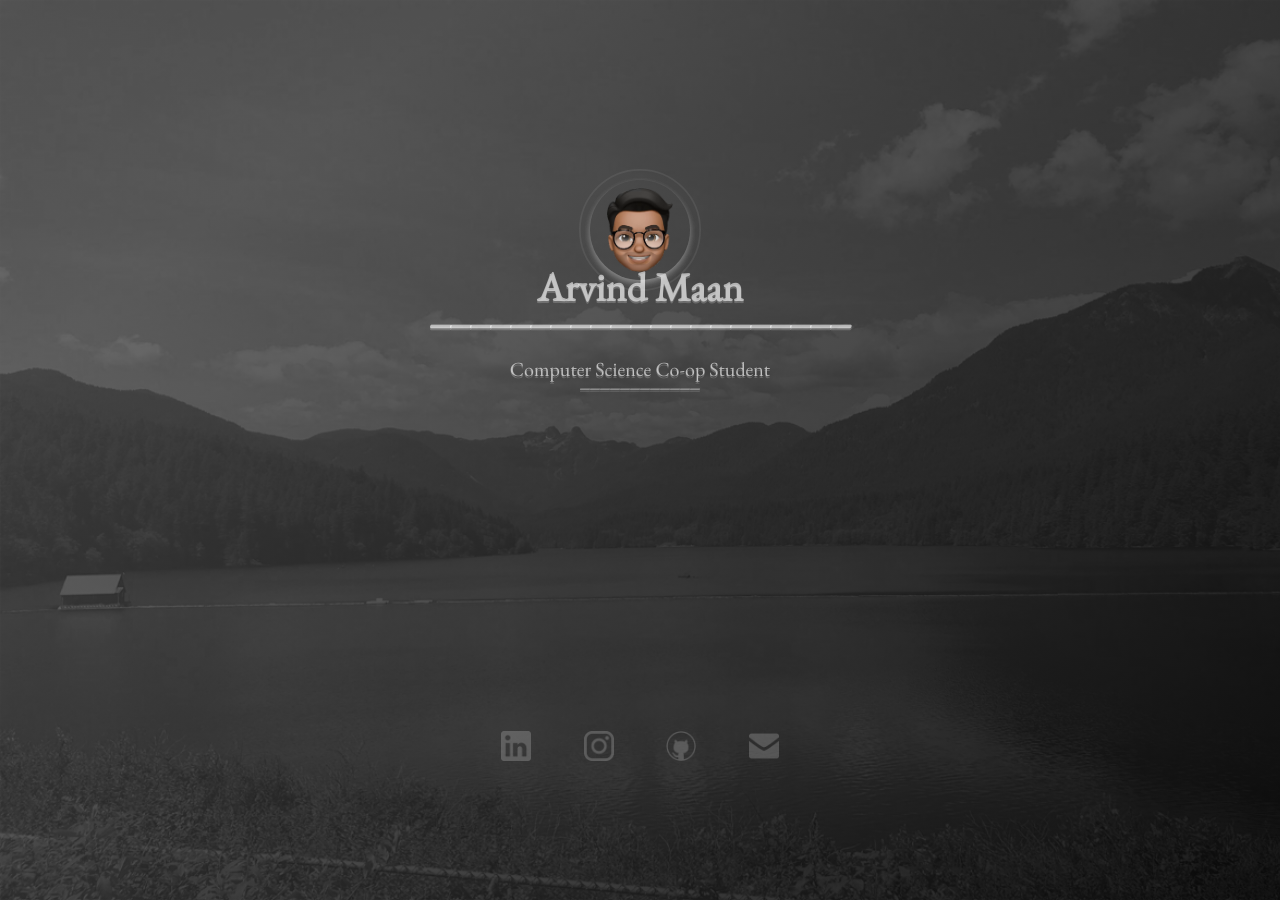
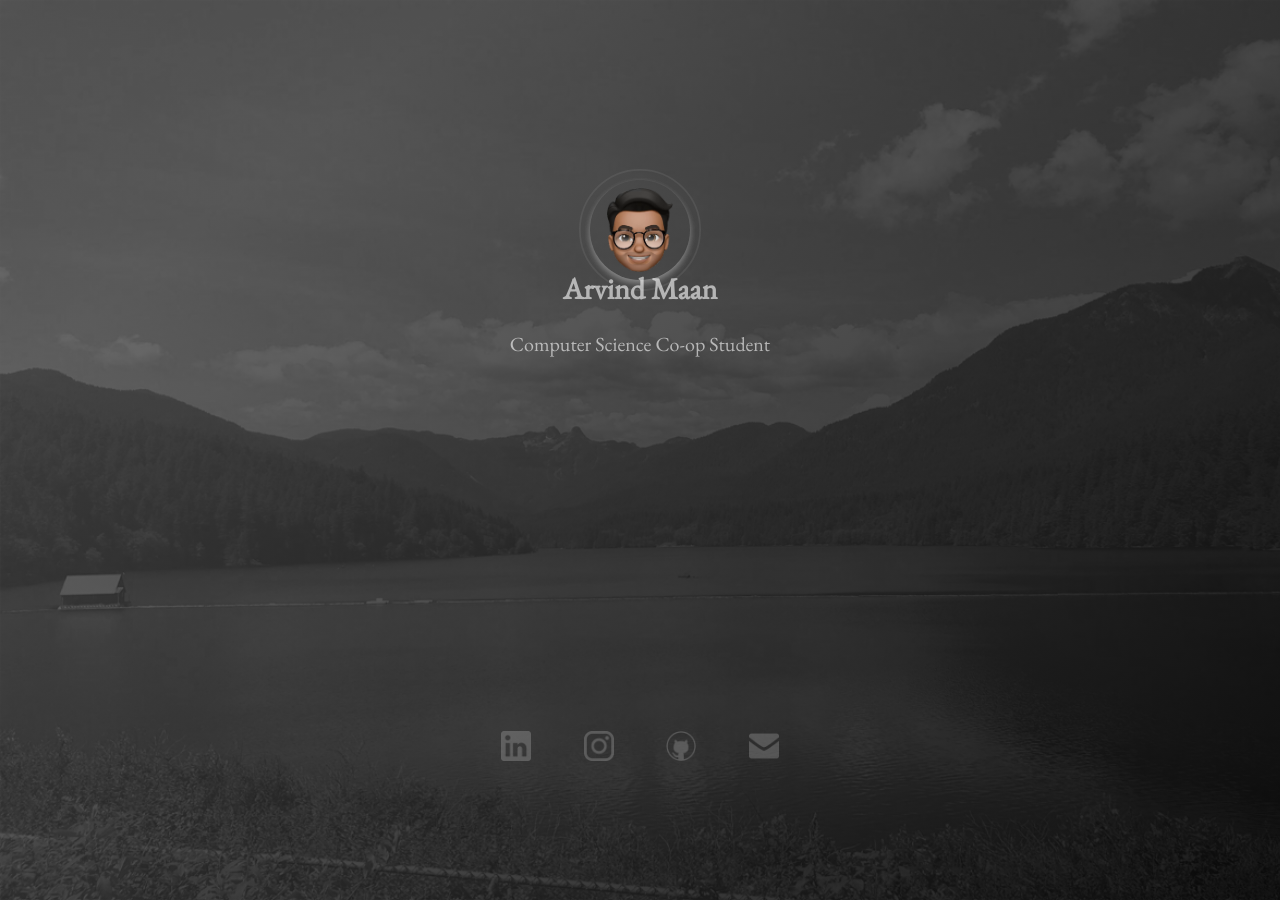
Before and after one commit to Arvind-Maan/arvind-maan.github.io, a Jekyll site: the page built from index.html, in a window 1280 px wide. Built offline with Jekyll 4.4.1, drawn with Linux system fonts in a browser that asks for light colours.

Commit message:
Fixed text scaling and removed text underline

```diff
--- a/_sass/main.scss
+++ b/_sass/main.scss
@@ -65,18 +65,17 @@ body {
   display: flex;
   flex-direction: column;
   align-items: center;
-  padding-top: 150px;
+  padding-top: 160px;
   width: 100%;
   height: 100%;
   font-family: 'EB Garamond', serif;
   color: rgba(255, 255, 255, .6);
   text-align: center;
-  line-height: .5;
-  text-shadow: 0px 2px  rgba(255, 255, 255, 0.2);
+  line-height: .6;
 }
 
 .title {
-  font-size: 40px;
+  font-size: 30px;
 }
 
 .description {
@@ -129,20 +128,15 @@ body {
   }
 
   .content-avatar {
-    width: 200px;
-    min-height: 200px;
+    width: 300px;
+    min-height: 300px;
     border-radius: 50%;
   }
 
   .content-box {
     padding-top: 50%;
   }
-
-  .title {
-    font-size: 60px;
-  }
-
-  .description {
-    font-size: 40px;
+  .title,.description {
+    font-size: 250%;
   }
 }
--- a/index.html
+++ b/index.html
@@ -3,5 +3,5 @@ layout: default
 title: Arvind Maan
 description: Computer Science Co-op Student
 ---
-<h1 class="title"> {{ page.title }}<br>_____________________</h1>
-<p class="description"> {{ page.description }} <br> ____________</p>
+<h1 class="title"> {{ page.title }} </h1>
+<p class="description"> {{ page.description }}</p>
```
Also changed, not shown: 3 other files.
